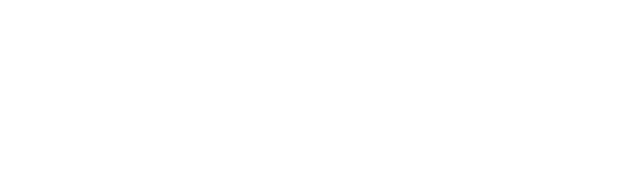
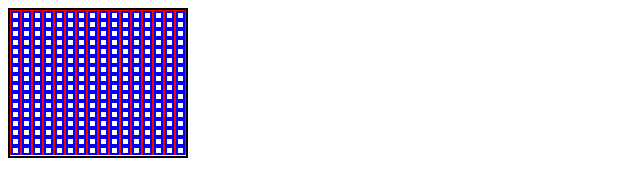
Before and after one commit to DAN-GHOST/Etch-a-Sketch, a plain HTML site: page index.html in a window 1280 px wide. Shown: the whole page, without its empty margins (0-640 px from the left). Drawn offline with Linux system fonts and the light colour scheme.

Commit message:
Se creo dinamicamente los divs que contiene otros divs y se agregaron estilos para ver como queda el resultado final. Es pertinete mencionar que solo se le esta plicando fexbox al contenedor principal ya que los otros estan parametrizados para tener exactamente ese tamaño

```diff
--- a/index.html
+++ b/index.html
@@ -2,14 +2,11 @@
 <html lang="en">
 <head>
     <meta charset="UTF-8">
-    <meta name="viewport" content="width=device-width, initial-scale=1.0">
     <title>Etch-a-Sketch</title>
-    <link rel="stylesheet" type="txt/css" href="./styles.css/styles.css">
+    <link rel="stylesheet" href="./styles.css/styles.css">
 </head>
 <body>
-    <div class="contenedor-de-divs">
-
-    </div>
+    <div class="contenedor-de-divs"></div>
     <script src="./script.js/logic.js"></script>
 </body>
 </html>
--- a/script.js/logic.js
+++ b/script.js/logic.js
@@ -0,0 +1,16 @@
+function generarDiv(){
+    const divContenedor = document.querySelector('.contenedor-de-divs');
+    for(let i = 0; i<16; i++){
+        const divs = document.createElement('div');
+        divs.className = `divs-${i} divsCambiantesColum`;
+        divContenedor.appendChild(divs);
+        const divCambiante = document.querySelector(`.divs-${i}`);
+        for(let j = 0; j<16; j++){
+            const divs2 = document.createElement('div');
+            divs2.className = `divs2-${j} Divs2CambiantesRow`;
+            divCambiante.appendChild(divs2);
+        }
+    }
+}
+
+window.onload = generarDiv(); // Esto sirve para llamar a la funcion cuando se halla cargado por completo el html, css.
--- a/styles.css/styles.css
+++ b/styles.css/styles.css
@@ -0,0 +1,22 @@
+
+.contenedor-de-divs{
+    display: flex;
+    flex: auto;
+}
+
+.contenedor-de-divs{
+    height: 146px;
+    width: 176px;
+    border: 2px solid black;
+}
+.divsCambiantesColum{
+    height: 143px;
+    width: 9px;
+    border: 1px solid red;
+}
+
+.Divs2CambiantesRow{
+    height: 5px;
+    width: 5px;
+    border: 2px solid blue;
+}
```
